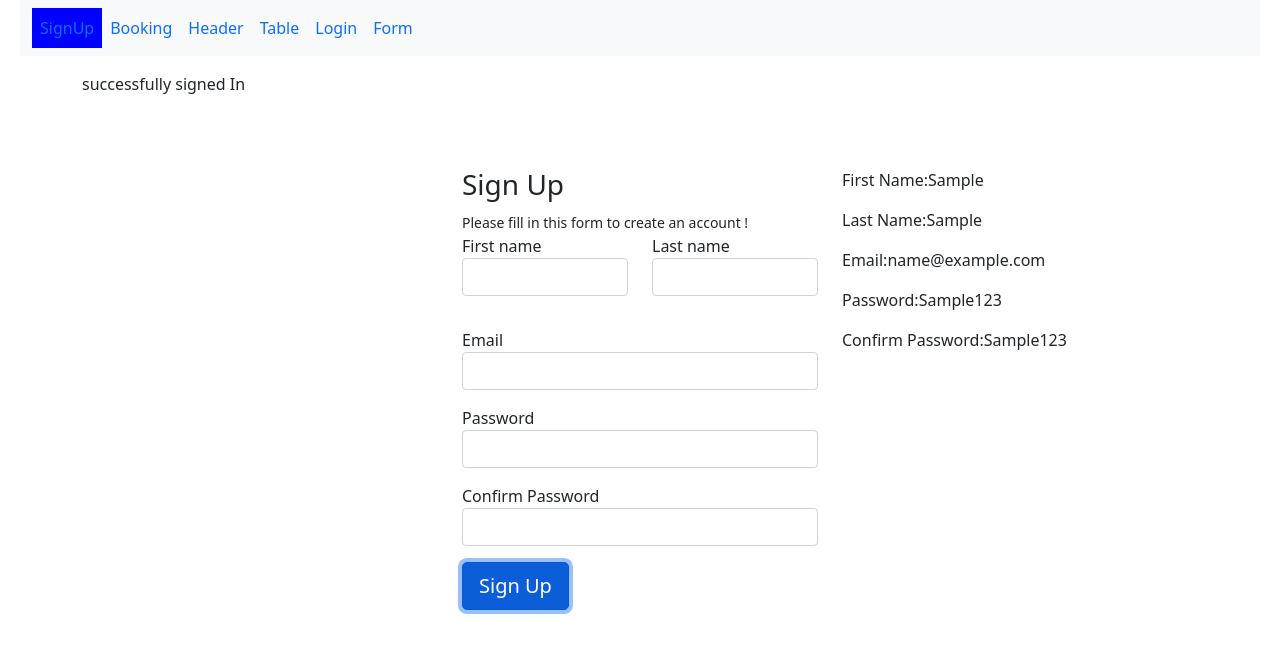
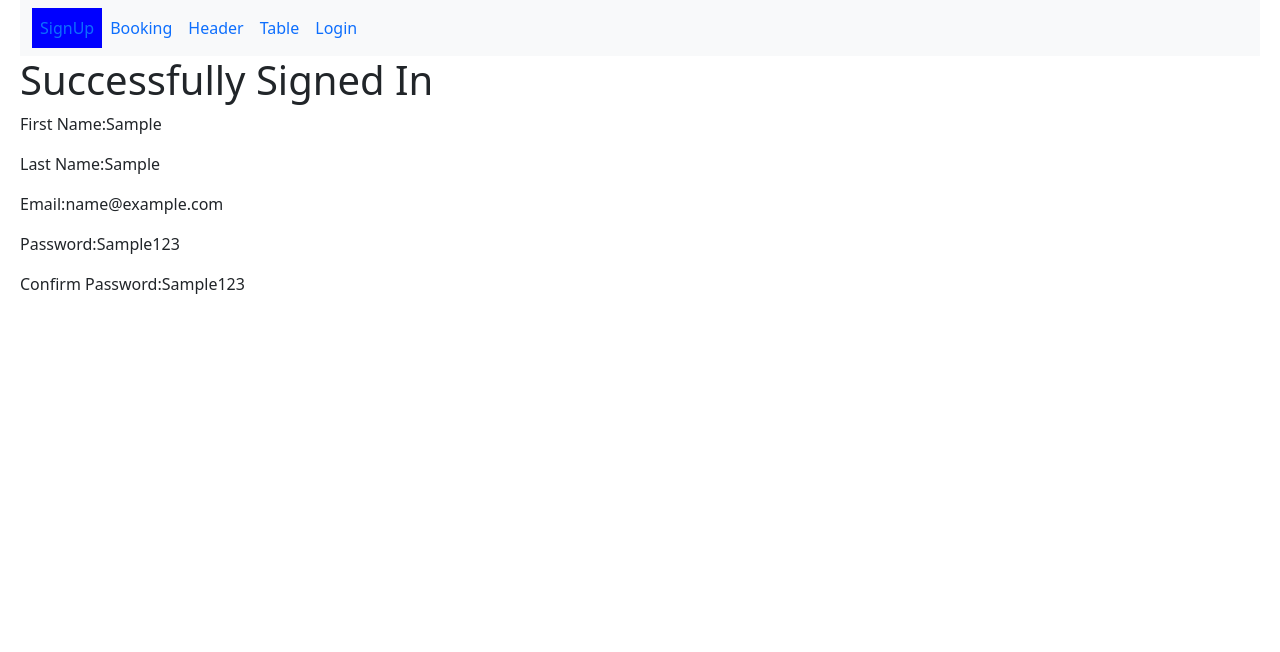
Before and after one commit to nayansi29/reactjsPractice, a React (Create React App) app: page /signUp in a window 1280 px wide. Both pictures are taken after typing "Sample", "Sample", "name@example.com", "Sample123", "Sample123" into the empty fields and a click on the button "Sign Up". Shown: the top 652 px of the page. Built offline with nearby package versions, Linux system fonts and the light colour scheme.

Commit message:
completed signup

```diff
--- a/src/App.js
+++ b/src/App.js
@@ -5,7 +5,6 @@ import Booking from "./components/Booking";
 import Header from "./components/Header";
 import Login from "./components/Login";
 import Logout from "./components/Logout";
-import Form from "./components/Form";
 import { BrowserRouter, Routes, Route, Navigate } from "react-router-dom";
 import Dasboard from "./components/Dasboard";
 import DynamicTable from "./dynamic-table/DynamicTable";
@@ -28,7 +27,6 @@ function App() {
         <Route path="/dashboard" element={isLogged ? <Dasboard /> : <Navigate to="/login" state={data} replace />} />
         <Route path="/header/:category" element={<Header />} />
         <Route path="/header/:category/:id" element={<Header />} />
-        <Route path="/form" element={<Form />} />
         <Route path="*" element={<h1> Error 404 Page Not Found</h1>} />
       </Routes>
     </BrowserRouter>
--- a/src/components/Form.js
+++ /dev/null
@@ -1,11 +0,0 @@
-import React from 'react'
-
-const Form = () => {
-    return (
-        <>
-            <form></form>
-        </>
-    )
-}
-
-export default Form
--- a/src/components/Navbar.js
+++ b/src/components/Navbar.js
@@ -28,10 +28,6 @@ function Navbar() {
             <NavLink className="nav-link" to="/login" style={setActive}>Login</NavLink>
           </li>
 
-          <li className="nav-item">
-            <NavLink className="nav-link" to="/form" style={setActive}>Form</NavLink>
-          </li>
-
         </ul>
       </div>
     </nav>
--- a/src/components/Signup.js
+++ b/src/components/Signup.js
@@ -3,9 +3,7 @@ import React from "react";
 
 function Signup(props) {
 
-  const error = {
-    color: "red",
-  }
+  const error = { color: "red" };
   const initialValues = { fname: "", lname: "", email: "", pass: "", confrmpass: "" };
   const [formValues, setFormValues] = useState(initialValues);
   const [formErrors, setFormErrors] = useState({});
@@ -37,12 +35,7 @@ function Signup(props) {
       console.log(formValues);
       const newRecord = { ...formValues };
       setRecords([...records, newRecord]);
-      setFormValues({ fname: "", lname: "", email: "", pass: "", confrmpass: "" })
-
-
-
-
-
+      setFormValues({ fname: "", lname: "", email: "", pass: "", confrmpass: "" });
     }
   }, [formErrors]);
 
@@ -79,16 +72,31 @@ function Signup(props) {
       errors.confrmpass = "Confirm Password not matched";
     }
     return errors;
-
-
   }
 
 
   return (
     <>
+
+      {Object.keys(formErrors).length === 0 && isSubmit ? (<div className="col-lg-4">
+        {
+          records.map((data) => {
+            return (
+              <div>
+                <h1>Successfully Signed In</h1>
+                <p> First Name:{data.fname}</p>
+                <p>Last Name:{data.lname}</p>
+                <p>Email:{data.email}</p>
+                <p>Password:{data.pass}</p>
+                <p>Confirm Password:{data.confrmpass}</p>
+              </div>
+
+            )
+          })
+        }
+      </div>) :
         <div className="container mt-3" >
 
-        {Object.keys(formErrors).length === 0 && isSubmit ? (<div> successfully signed In</div>) : ''}
           <br />
           <br />
           <br />
@@ -109,8 +117,6 @@ function Signup(props) {
                       id="fname"
                       value={formValues.fname}
                       onChange={handleChange}
-
-
                     />
                     <p style={error}>{formErrors.fname}</p>
                   </div>
@@ -123,8 +129,6 @@ function Signup(props) {
                       id="lname"
                       value={formValues.lname}
                       onChange={handleChange}
-
-
                     />
                     <p style={error}>{formErrors.lname}</p>
                   </div>
@@ -138,9 +142,6 @@ function Signup(props) {
                     id="email"
                     value={formValues.email}
                     onChange={handleChange}
-
-
-
                   />
                   <p style={error}>{formErrors.email}</p>
                 </div>
@@ -153,7 +154,6 @@ function Signup(props) {
                     id="pass"
                     value={formValues.pass}
                     onChange={handleChange}
-
                   />
                   <p style={error}>{formErrors.pass}</p>
                 </div>
@@ -166,7 +166,6 @@ function Signup(props) {
                     id="confrmpass"
                     value={formValues.confrmpass}
                     onChange={handleChange}
-
                   />
                   <p style={error}>{formErrors.confrmpass}</p>
                 </div>
@@ -181,26 +180,14 @@ function Signup(props) {
               </form>
             </div>
             <div className="col-lg-4">
-            {
-              records.map((data) => {
-                return (
-                  <div>
-                    <p> First Name:{data.fname}</p>
-                    <p>Last Name:{data.lname}</p>
-                    <p>Email:{data.email}</p>
-                    <p>Password:{data.pass}</p>
-                    <p>Confirm Password:{data.confrmpass}</p>
-                  </div>
 
-                )
-              })
-            }
             </div>
           </div>
         </div>
-
+      }
     </>
   );
 }
 
+
 export default Signup;
```
Lines whose indentation alone changed are shown as unchanged.
